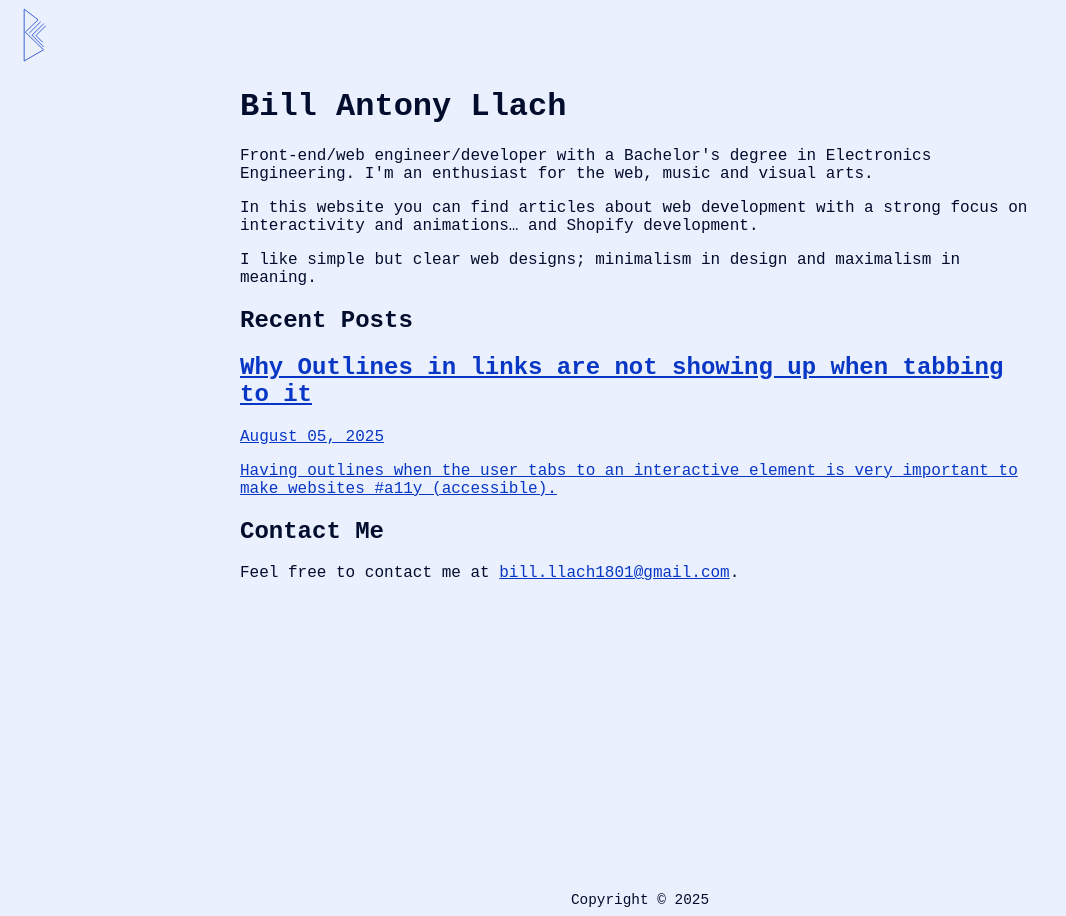
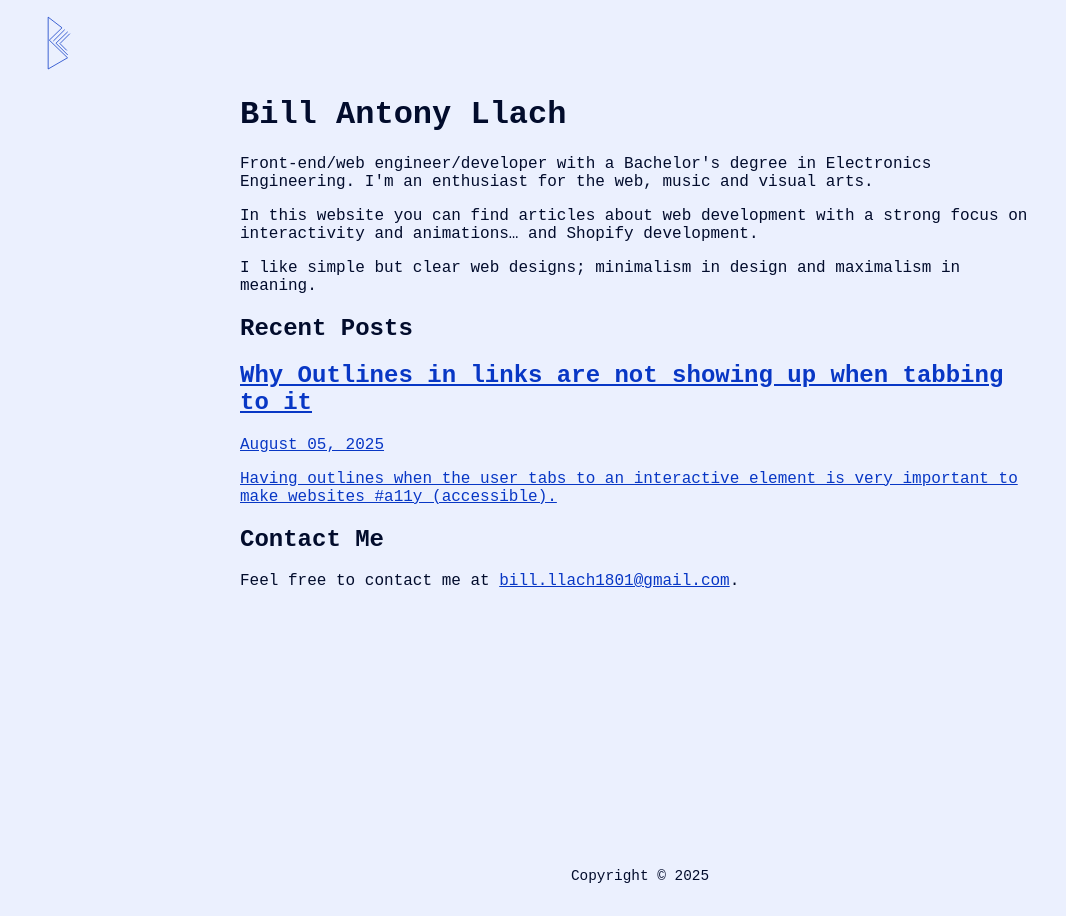
Before and after one commit to tony-coder-18/bill-antony-llach-blog, a Jekyll site: the page built from index.markdown, in a window 1280 px wide. Shown: the whole page, without its empty margins (0-1066 px from the left). Built offline with Jekyll 4.4.1, drawn with Linux system fonts in a browser that asks for light colours.

Commit message:
fix margin and padding on body

```diff
--- a/css/style.css
+++ b/css/style.css
@@ -21,6 +21,9 @@ body {
     display: grid;
     grid-template-rows: auto 1fr auto;
     min-height: 100dvh;
+
+    margin: 0;
+    padding: 16px 32px;
 }
 
 a {
```
